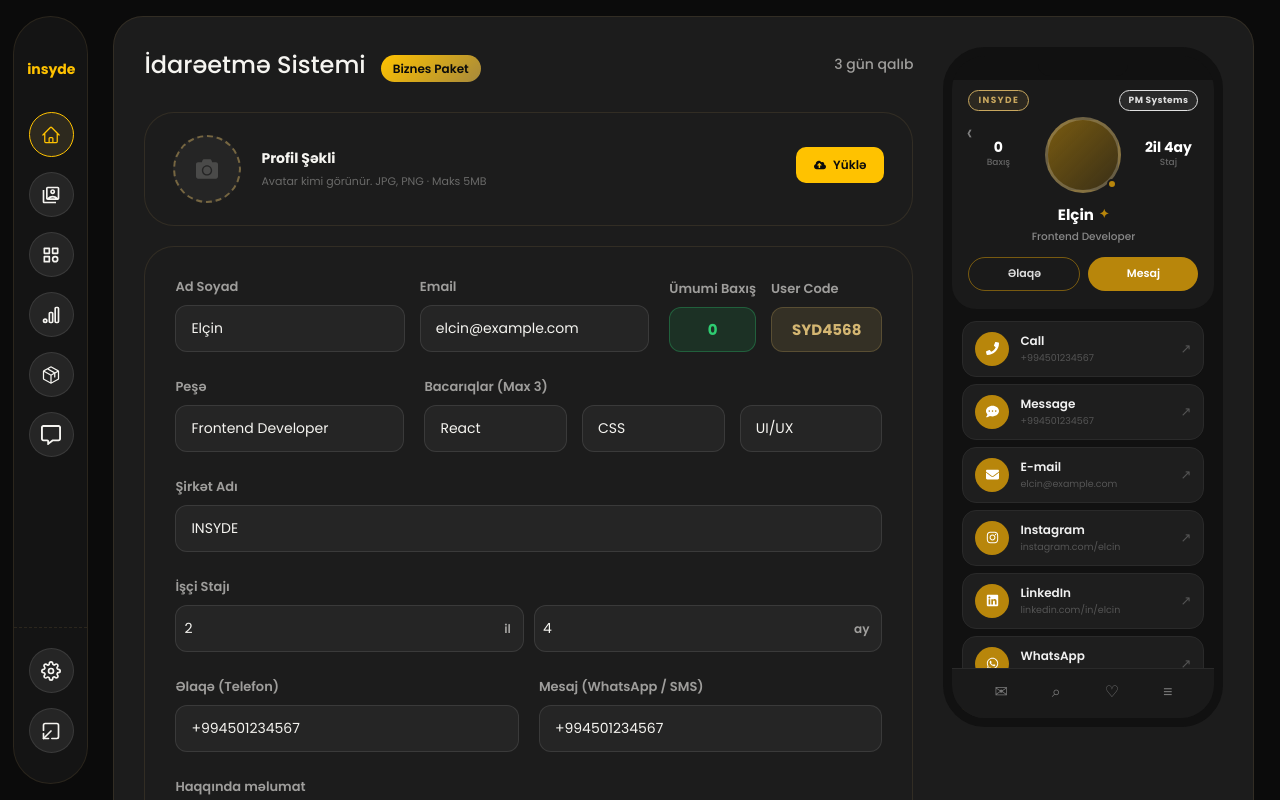
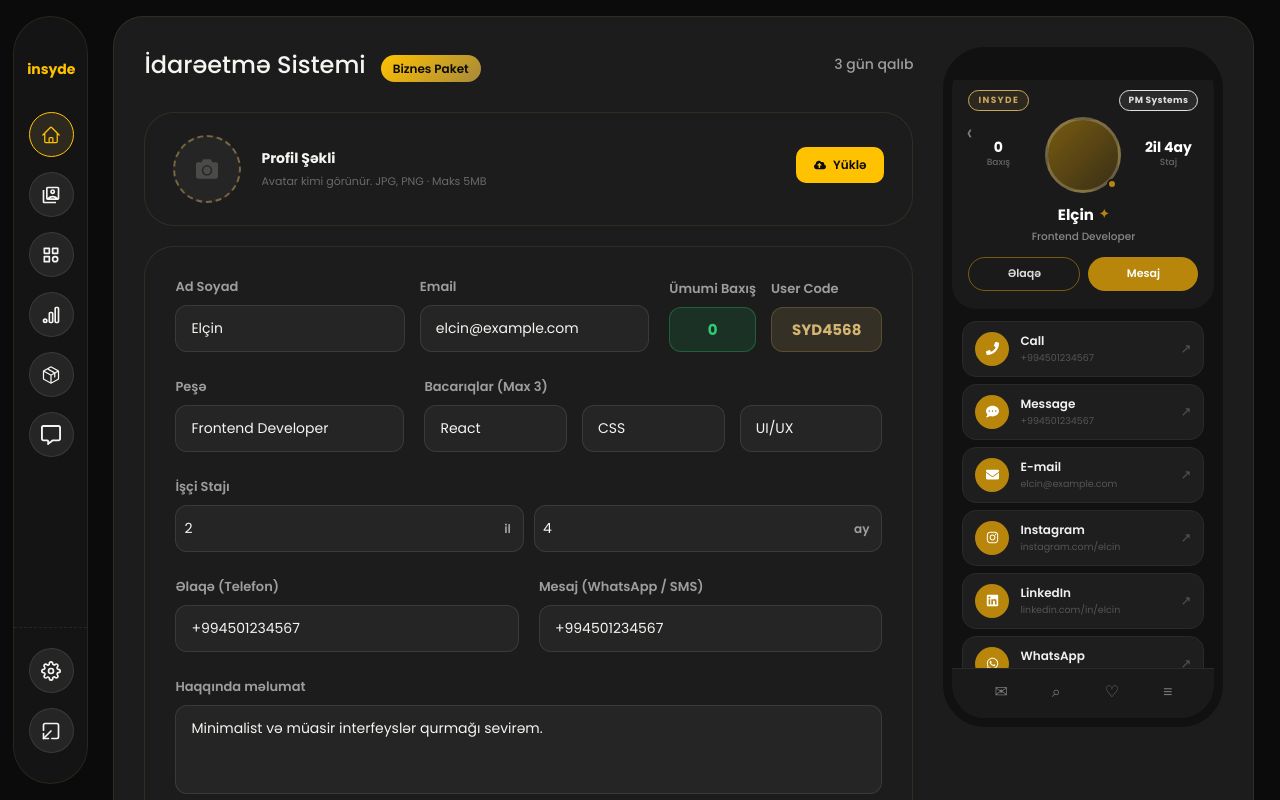
Before and after one commit to AliIsmayl/insyde-business-admin, a React (Vite) app: page /home in a window 1280 px wide. Built offline with nearby package versions, Linux system fonts and the light colour scheme; sample sign-in values are in the browser's storage.

Commit message:
company name delete

```diff
--- a/src/Components/Home/HomeMain/HomeMain.jsx
+++ b/src/Components/Home/HomeMain/HomeMain.jsx
@@ -207,19 +207,6 @@ function HomeMain() {
             </div>
           </div>
 
-          {/* ── ŞİRKƏT ADI ── */}
-          <div className="row-company">
-            <div className="input-group flex-1">
-              <label>Şirkət Adı</label>
-              <input
-                type="text"
-                name="companyName"
-                value={formData.companyName}
-                onChange={handleChange}
-                placeholder="Şirkət adını daxil edin"
-              />
-            </div>
-          </div>
 
           <div className="row-stats-input">
             <div className="input-group staj-wrap">
```
